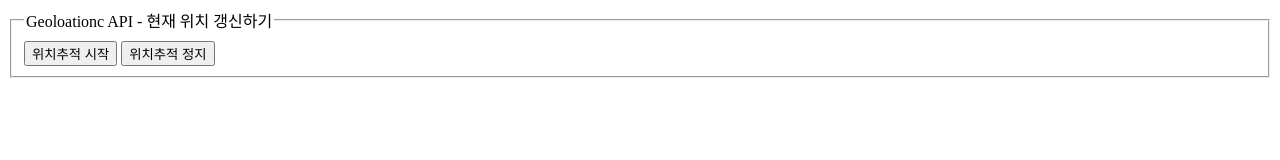
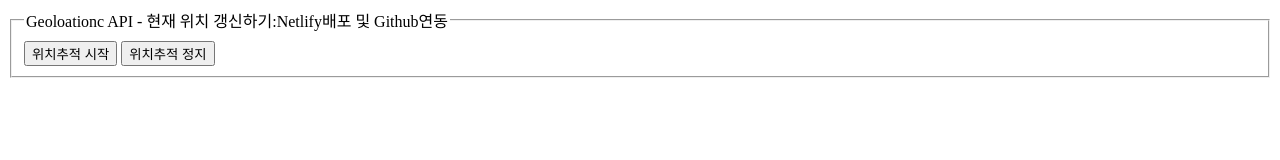
Before and after one commit to SeoMinKyu91/GeoLocation, a plain HTML site: page index.html in a window 1280 px wide. Drawn offline with Linux system fonts and the light colour scheme.

Commit message:
타이틀 추가

```diff
--- a/index.html
+++ b/index.html
@@ -7,7 +7,7 @@
 </head>
 <body>
     <fieldset>
-        <legend>Geoloationc API - 현재 위치 갱신하기</legend>
+        <legend>Geoloationc API - 현재 위치 갱신하기:Netlify배포 및 Github연동</legend>
         <button onclick="start();"> 위치추적 시작 </button>
         <button onclick="stop();"> 위치추적 정지 </button>
         <span id="display" style="color: red;font-size:1.5em;font-weight: bold"></span>
```
